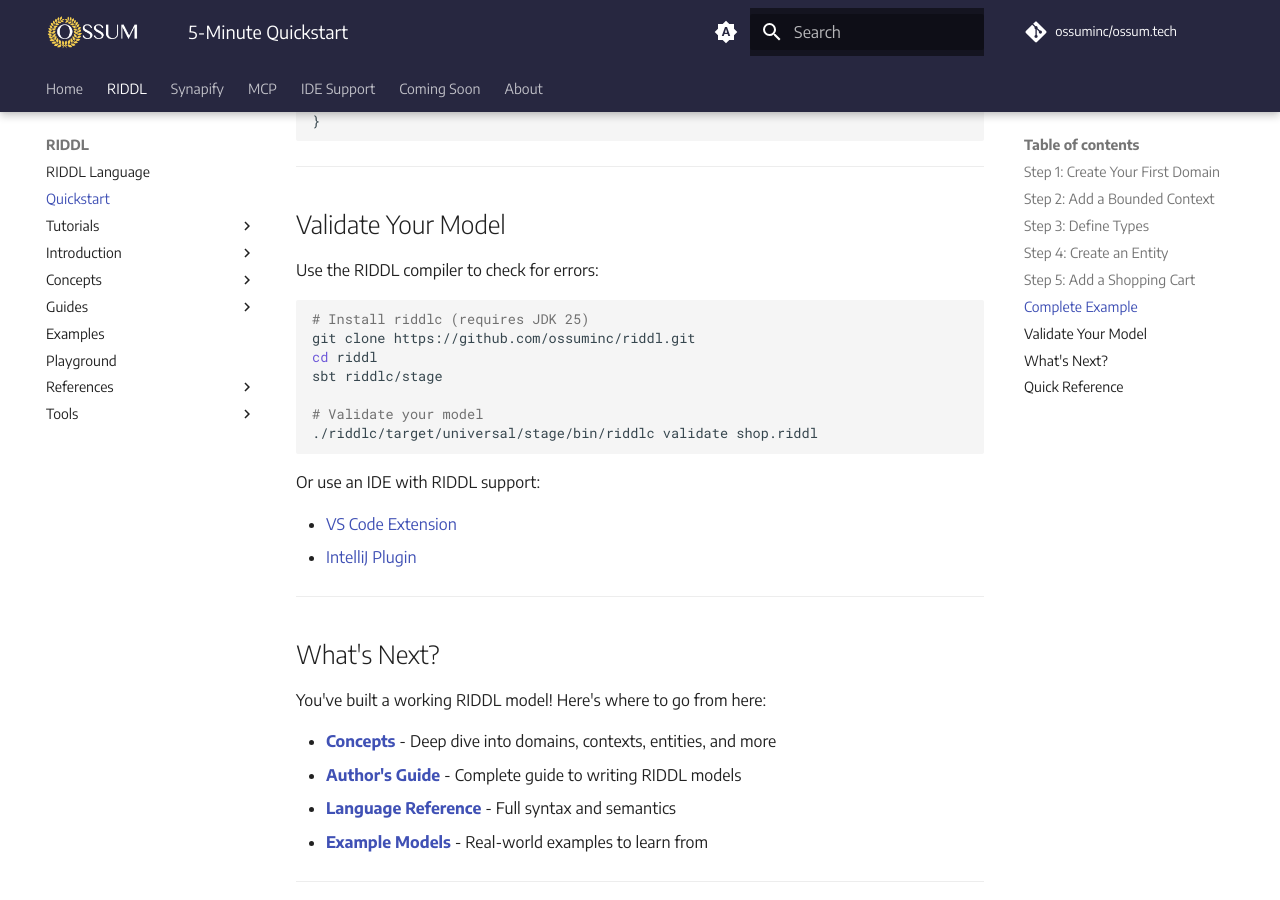
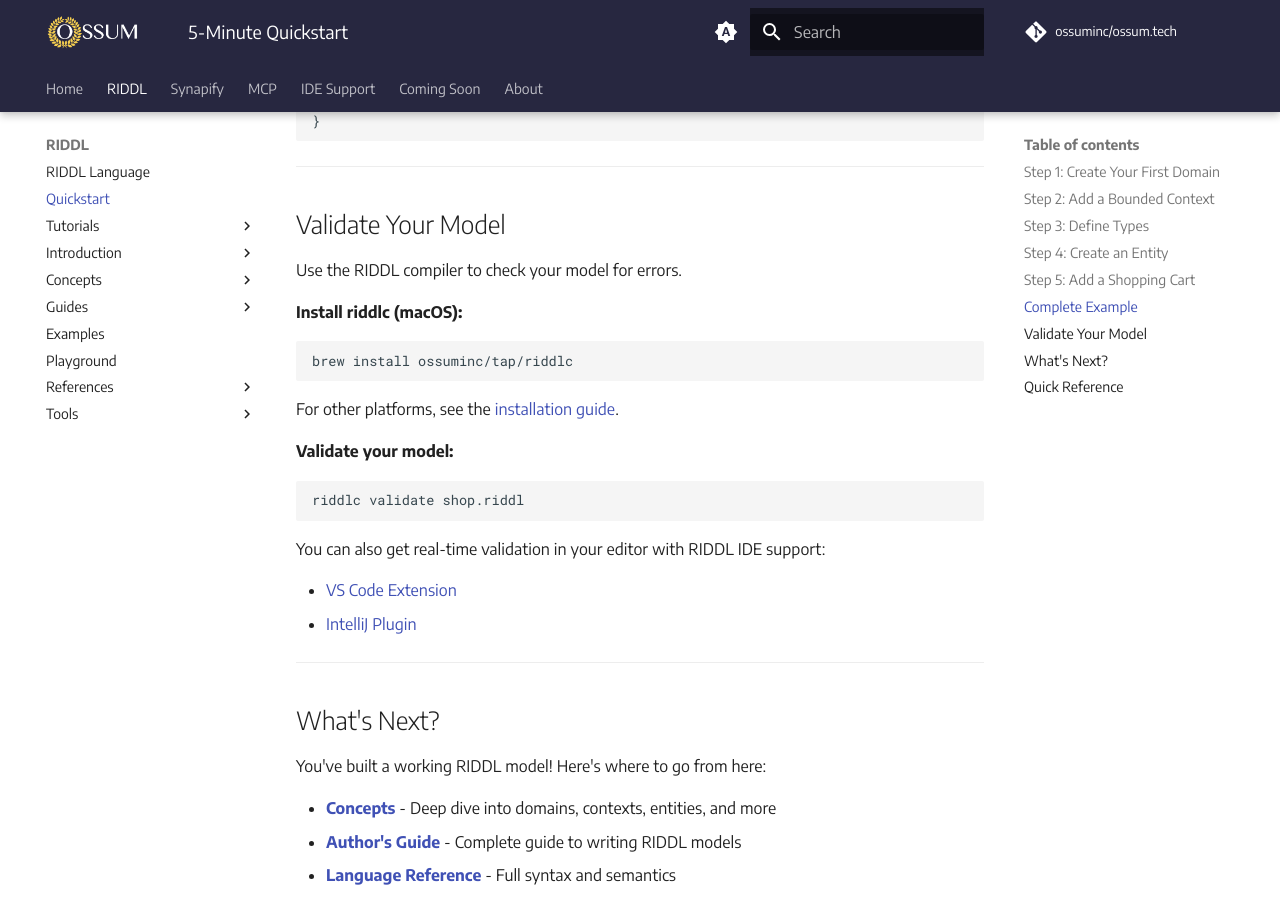
Before and after one commit to ossuminc/ossum.tech, an MkDocs documentation site: the page built from docs/riddl/quickstart.md, in a window 1280 px wide and 900 px high, scrolled down 5131 px. Built offline with MkDocs 1.6.1 and Material for MkDocs 9.7.7, drawn with Linux system fonts in a browser that asks for light colours; comment, search, counter and statistics services are not loaded.

Commit message:
Simplify quickstart validation instructions to use Homebrew
Replace build-from-source instructions with brew install and link
to full installation guide for other platforms.

Co-Authored-By: Claude Opus 4.6 <noreply@anthropic.com>

````diff
--- a/docs/riddl/quickstart.md
+++ b/docs/riddl/quickstart.md
@@ -269,19 +269,23 @@ domain OnlineShop is {
 
 ## Validate Your Model
 
-Use the RIDDL compiler to check for errors:
+Use the RIDDL compiler to check your model for errors.
+
+**Install riddlc (macOS):**
 
 ```bash
-# Install riddlc (requires JDK 25)
-git clone https://github.com/ossuminc/riddl.git
-cd riddl
-sbt riddlc/stage
-
-# Validate your model
-./riddlc/target/universal/stage/bin/riddlc validate shop.riddl
+brew install ossuminc/tap/riddlc
 ```
 
-Or use an IDE with RIDDL support:
+For other platforms, see the [installation guide](tools/riddlc/installation.md).
+
+**Validate your model:**
+
+```bash
+riddlc validate shop.riddl
+```
+
+You can also get real-time validation in your editor with RIDDL IDE support:
 
 - [VS Code Extension](../OSS/vscode-extension/index.md)
 - [IntelliJ Plugin](../OSS/intellij-plugin/index.md)
````
